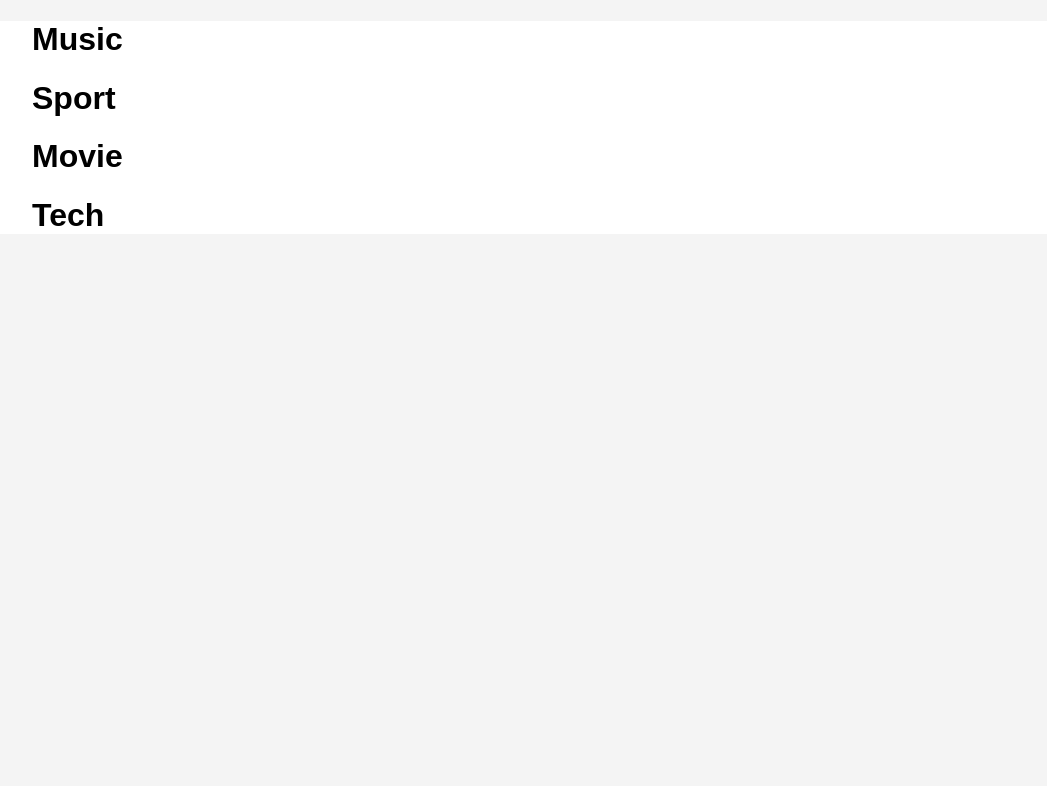
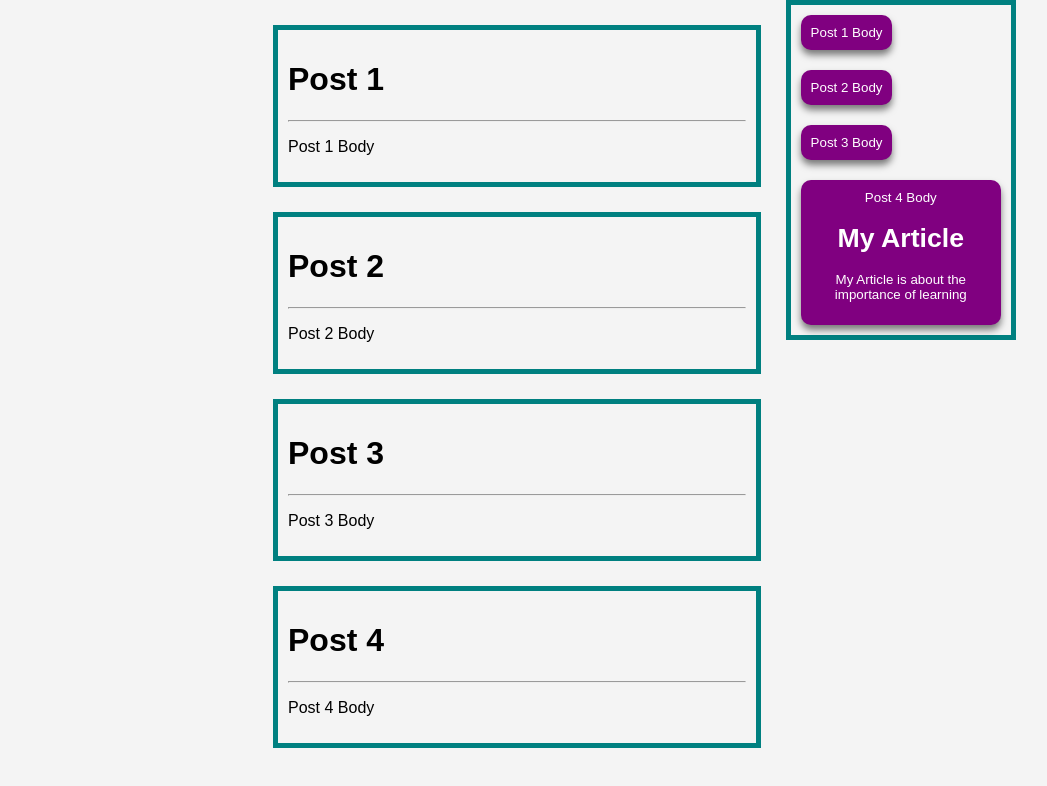
Before and after one commit to Hussein6685/frist-react-app, a React (Create React App) app: page / in a window 1280 px wide. Shown: the top 786 px of the page, without its empty margins (8-1055 px from the left). Built offline with nearby package versions, Linux system fonts and the light colour scheme.

Commit message:
challenge list rendering

```diff
--- a/src/App.js
+++ b/src/App.js
@@ -9,6 +9,32 @@ import Article from './Article';
   const showCategories = true;
 
 function App() {
+  const posts = [
+    {
+      id: 1,
+      postName: 'Post 1',
+      postBody: 'Post 1 Body'
+    },
+    {
+      id: 2,
+      postName: 'Post 2',
+      postBody: 'Post 2 Body'
+    },
+    {
+      id: 3,
+      postName: 'Post 3',
+      postBody: 'Post 3 Body'
+    },
+    {
+      id: 4,
+      postName: 'Post 4',
+      postBody: 'Post 4 Body'
+    },
+  ]; // Array of posts
+  const postItems = posts.map((post) => {
+    return <Post key={post.id} postName={post.postName} postBody={post.postBody} />
+  });
+  <Header />
   const MyArticle = ' My Article  rreprp erlerl;ler ;er;;er;l';
   const categories = ['Music', 'Sport', 'Movie', 'Tech'];
   const myCategories = categories.map((category, index) => {
@@ -16,10 +42,31 @@ function App() {
     return <h1 key={index}>{category}</h1>
   });
   return (
-    <div style={{background: "black"}}>
-      <ul style={{ background: "white" }}>
-        {showCategories && myCategories}
-      </ul>
+    <div style={{
+        display: "flex",
+        justifyContent: "center",
+    }}>
+      {/* post & side menu container */}
+    <div style={{
+        display: "flex",
+        width: "60%",
+    }}>
+        {/* post container */}
+        <div style={{
+        width: "70%",
+        }}>
+          {postItems}
+        </div>
+        {/* === post container === */}
+        {/*  side menu container  */}
+        <div style={{
+            width: "30%",
+        }}>
+        <SideMenu />
+        </div>
+          {/* === side menu container === */}
+        </div>
+        {/* === post & side menu container === */}
     </div>
   );
 }
--- a/src/sideMenu.js
+++ b/src/sideMenu.js
@@ -1,11 +1,46 @@
 import TagButton from "./TagButton";
 function sideMenu() {
+    const categories =
+        [
+            {
+                id: 1,
+                postName: 'Post 1',
+                postBody: 'Post 1 Body'
+            },
+            {
+                id: 2,
+                postName: 'Post 2',
+                postBody: 'Post 2 Body'
+            },
+            {
+                id: 3,
+                postName: 'Post 3',
+                postBody: 'Post 3 Body'
+            },
+            {
+                id: 4,
+                postName: 'Post 4',
+                postBody: 'Post 4 Body',
+                c: (
+                    <div>
+                        <h1>My Article</h1>
+                        <p>My Article is about the importance of learning</p>
+                    </div>
+                ),
+            },
+        ]; // Array of posts
+    const postItems = categories.map((post) => {
+        return <TagButton key={post.id} title={post.postBody}>
+            {post.c}
+            </TagButton>
+    });
     return (
             <div style={{
-                margin: "25px",
-                border: "5px solid teal",
-        }}>
-            <TagButton title="lest title" >
+                    // margin: "25px",
+                    border: "5px solid teal",
+            }}>
+            {postItems}
+            {/* <TagButton title="lest title" >
                 <div>
                     <span>:&</span>
                 <h1>My Article</h1>
@@ -29,7 +64,7 @@ function sideMenu() {
                 </div>
             </TagButton>
             <TagButton title="best titles" />
-            <TagButton title="most title"/>
+            <TagButton title="most title"/> */}
         </div>
     );
 };
```
Also changed, not shown: src/ListRendering.js (added, +15 -0 lines).
